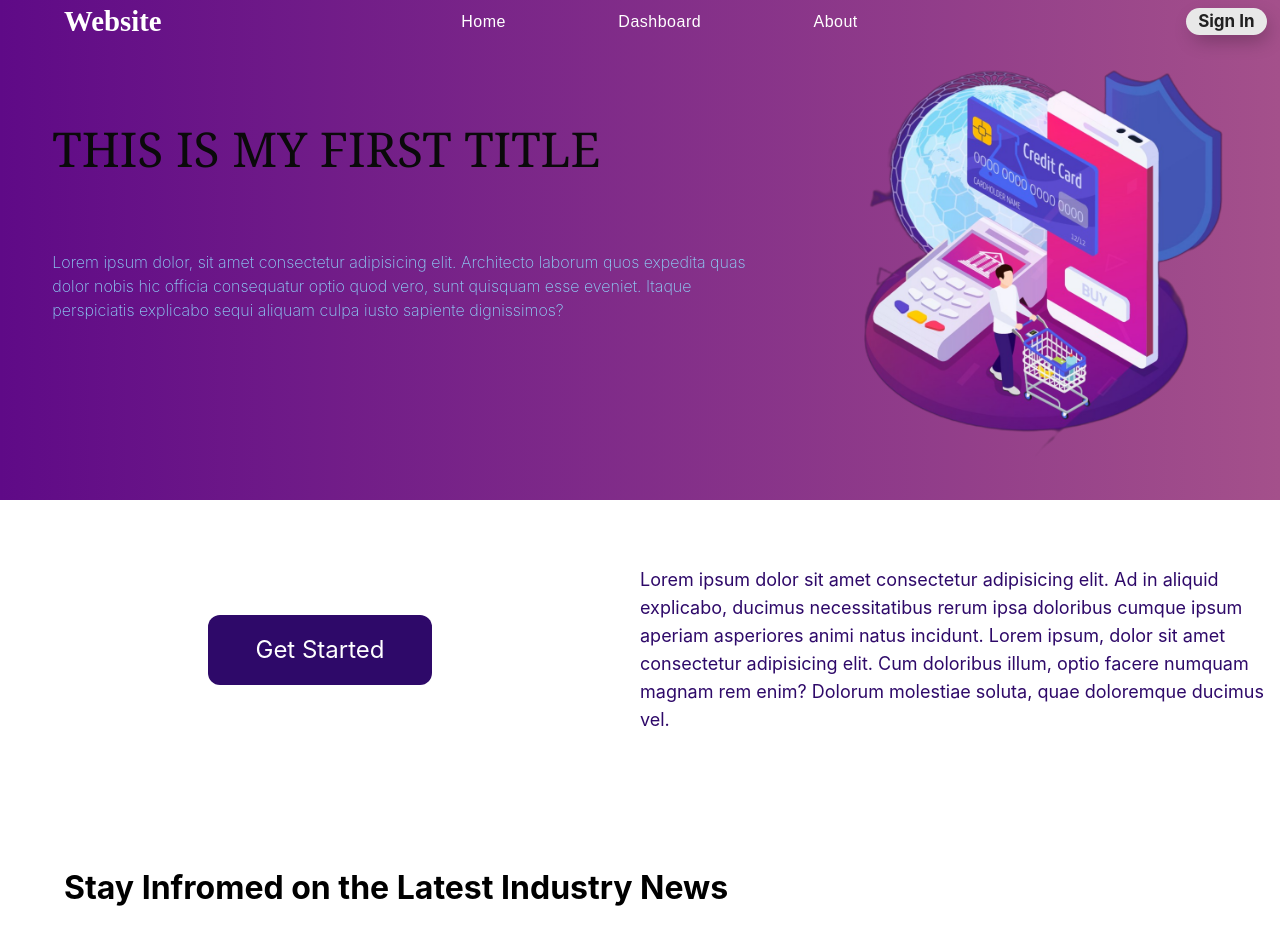
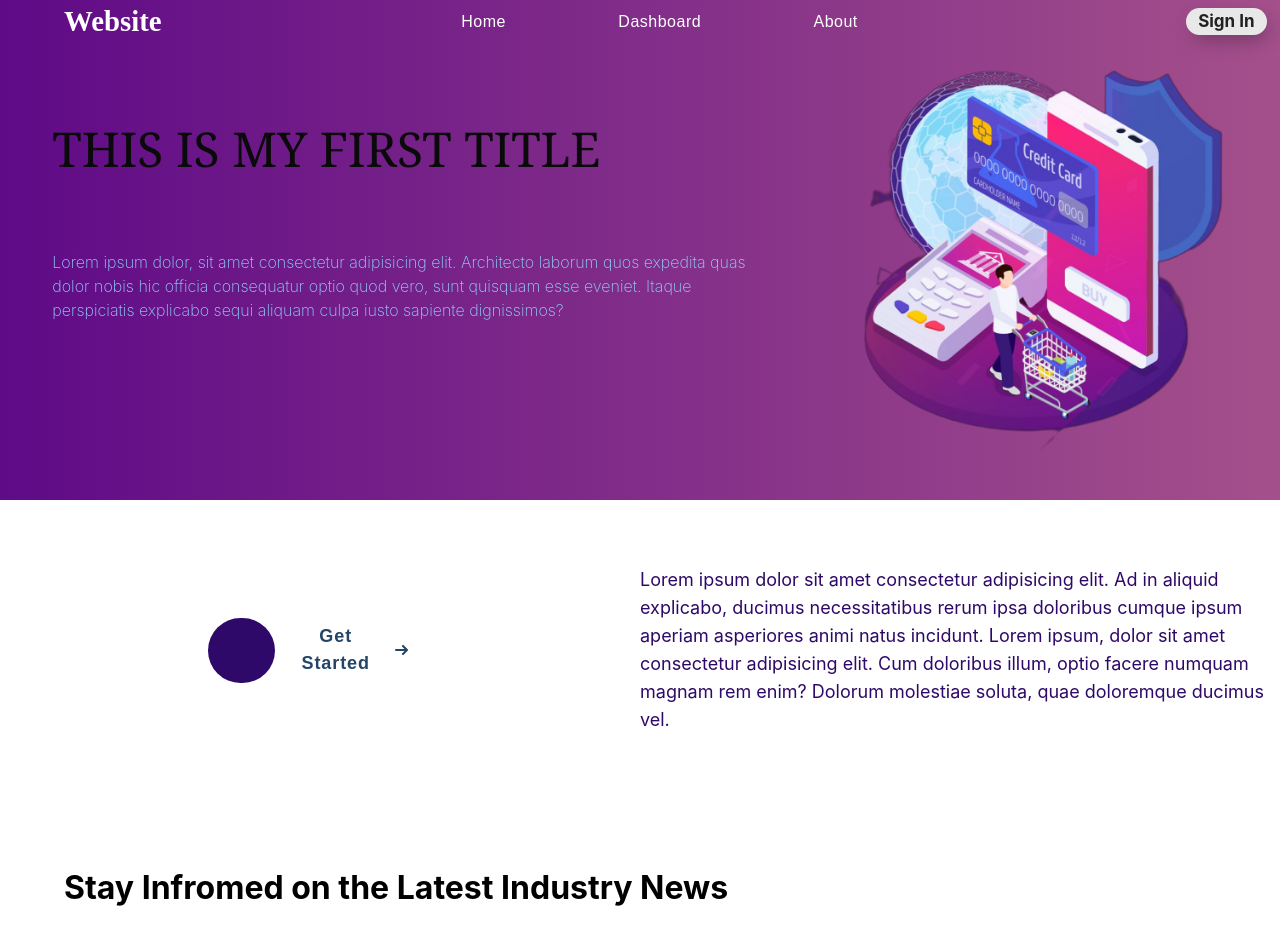
Before and after one commit to MihirKp25/enosium-project, a React (Create React App) app: page / in a window 1280 px wide. Shown: the top 944 px of the page. Built offline with nearby package versions, Linux system fonts and the light colour scheme; no server answers.

Commit message:
hover effect on dashboard_button

```diff
--- a/src/App.css
+++ b/src/App.css
@@ -569,3 +569,74 @@ width: 60%;
     transform: translateY(-0.1em);
   }
 }
+
+/*dashboard button css-------*/
+.cta {
+  width: 35%;
+  height: 65%;
+  position: relative;
+  margin: auto;
+  padding: 12px 18px;
+  transition: all 0.2s ease;
+  border: none;
+  background: none;
+  display: flex;
+  background: none;
+  justify-content: space-evenly;
+  align-items: center;
+ }
+
+ .cta:before {
+  content: "";
+  position: absolute;
+  top: 0;
+  left: 0;
+  display: block;
+  border-radius: 50px;
+  background: #2e0969;
+  width: 30%;
+  height: 100%;
+  transition: all 0.3s ease;
+ }
+
+ .cta span {
+  position: relative;
+  font-family: "Ubuntu", sans-serif;
+  font-size: 18px;
+  font-weight: 700;
+  letter-spacing: 0.05em;
+  color: #234567;
+  margin-left: 30%;
+ }
+
+
+ .cta svg {
+  position: relative;
+  top: 0;
+  margin-left: 10px;
+  fill: none;
+  stroke-linecap: round;
+  stroke-linejoin: round;
+  stroke: #234567;
+  stroke-width: 2;
+  transform: translateX(-5px);
+  transition: all 0.3s ease;
+ }
+
+ .cta:hover:before {
+  width: 100%;
+  background: #5815c2;
+ }
+
+ .cta:hover svg {
+  transform: translateX(0);
+  stroke: white;
+ }
+
+ .cta:active {
+  transform: scale(0.95);
+ }
+
+ .cta:hover span{
+  color: white;
+ }
--- a/src/components/dashboard_button.jsx
+++ b/src/components/dashboard_button.jsx
@@ -5,14 +5,21 @@ export const DashBoardDiv=()=>{
     return <div className="h-[300px] grid grid-cols-2 ">
         <div className="col-span-1 grid grid-rows-3">
             <div className="row-span-1"></div>
-            <motion.button className="h-[70%] w-[35%] my-auto rounded-xl border-[#2e0969] bg-[#2e0969] flex text-center place-content-center mx-auto row-span-1 items-center text-2xl text-white hover:bg-[#5815c2] hover:border-[#5815c2]"
+            {/* <motion.button className="h-[70%] w-[35%] my-auto rounded-xl border-[#2e0969] bg-[#2e0969] flex text-center place-content-center mx-auto row-span-1 items-center text-2xl text-white hover:bg-[#5815c2] hover:border-[#5815c2]"
             whileHover={{
                 scale: 1.1,
                 transition: { duration: 0.25 },
             }}
             >
                 Get Started
-            </motion.button>
+            </motion.button> */}
+            <button class="cta">
+  <span>Get Started</span>
+  <svg viewBox="0 0 13 10" height="10px" width="15px">
+    <path d="M1,5 L11,5"></path>
+    <polyline points="8 1 12 5 8 9"></polyline>
+  </svg>
+</button>
             <div className="row-span-1"></div>
         </div>
         <div className="col-span-1 items-center mx-auto my-auto text-left text-lg text-[#2e0969]">
```
